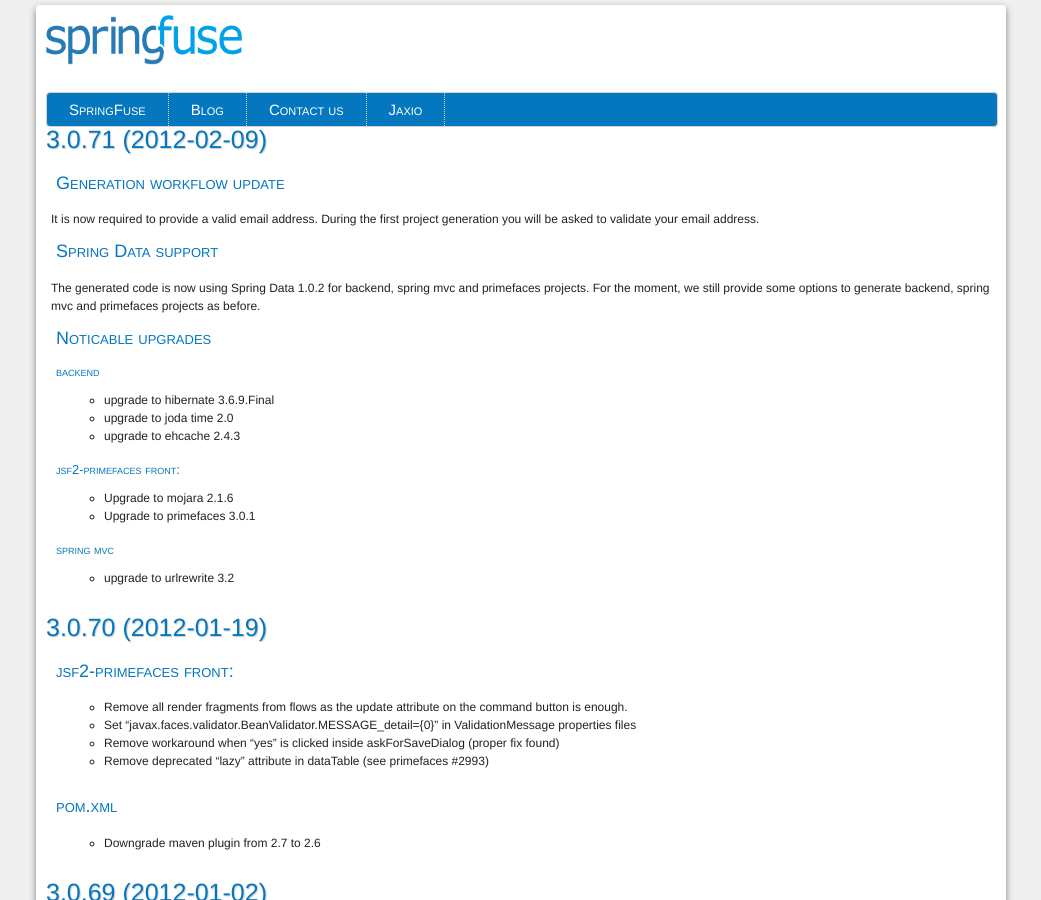
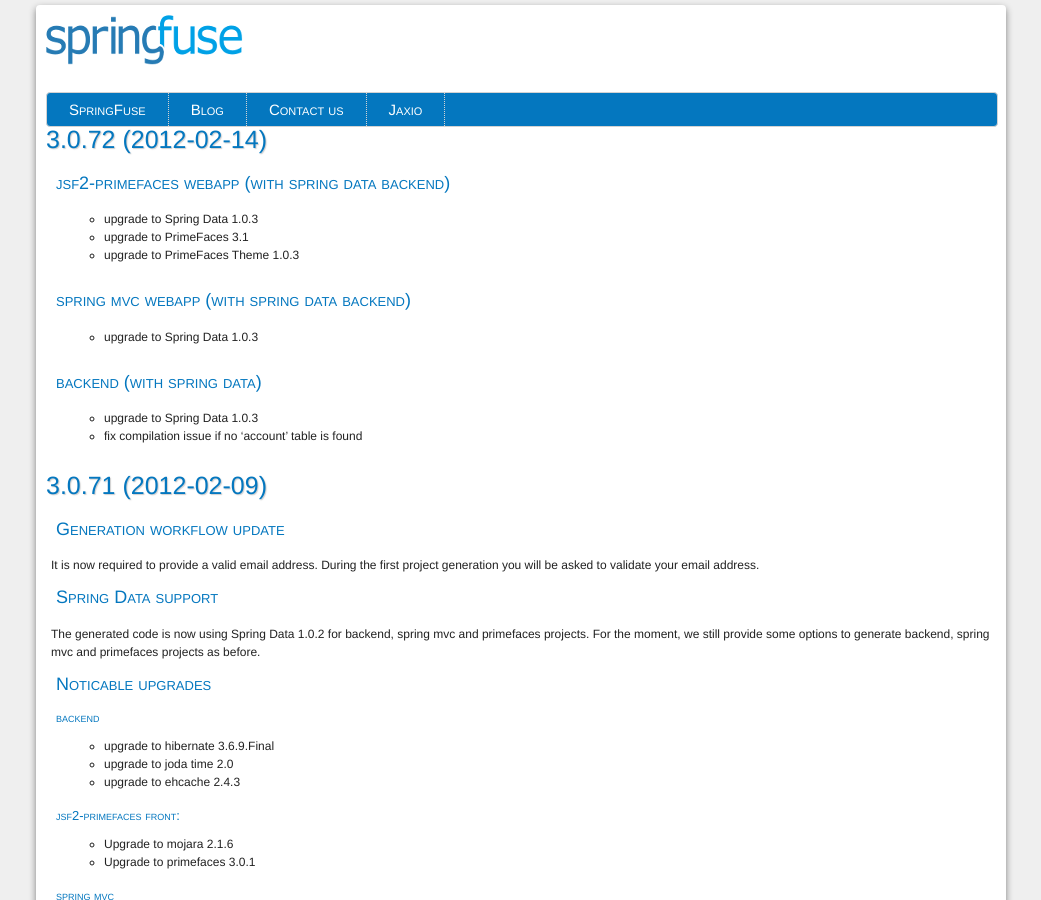
Before and after one commit to springfuse/springfuse.github.com, a Jekyll site: the page built from change-log.md, in a window 1280 px wide and 900 px high. Shown: the whole window, without its empty margins (119-1160 px from the left). Built offline with Jekyll 4.4.1, drawn with Linux system fonts in a browser that asks for light colours; Markdown is read by kramdown in place of the engine named in the settings; comment, search, counter and statistics services are not loaded.

Commit message:
3.0.72 release

```diff
--- a/change-log.md
+++ b/change-log.md
@@ -3,6 +3,19 @@ layout: english
 title: Springfuse change log
 ---
 
+#3.0.72 (2012-02-14)
+
+## jsf2-primefaces webapp (with spring data backend)
+* upgrade to Spring Data 1.0.3
+* upgrade to PrimeFaces 3.1
+* upgrade to PrimeFaces Theme 1.0.3
+
+## spring mvc webapp (with spring data backend)
+* upgrade to Spring Data 1.0.3
+
+## backend (with spring data)
+* upgrade to Spring Data 1.0.3
+* fix compilation issue if no 'account' table is found
 
 #3.0.71 (2012-02-09)
 
```
Also changed, not shown: index.md (+2 -2 lines).
